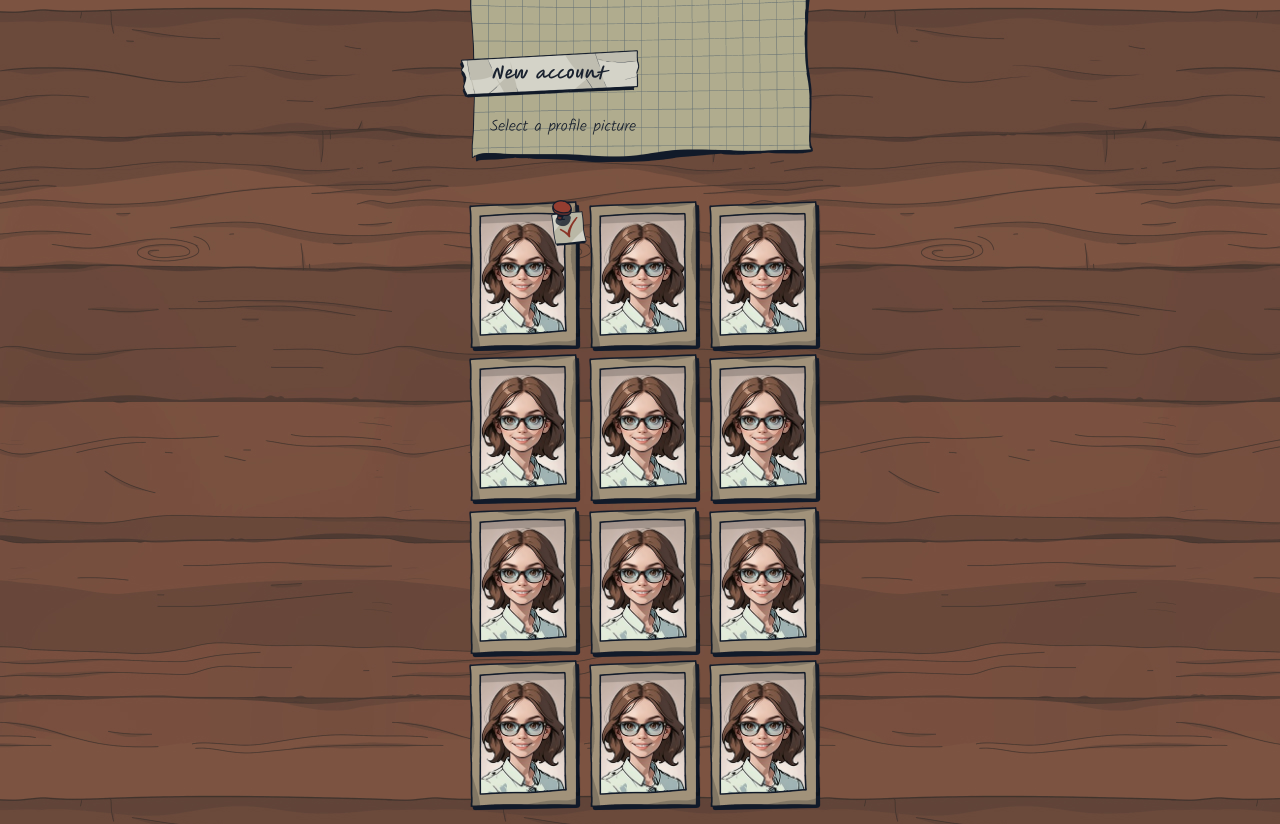
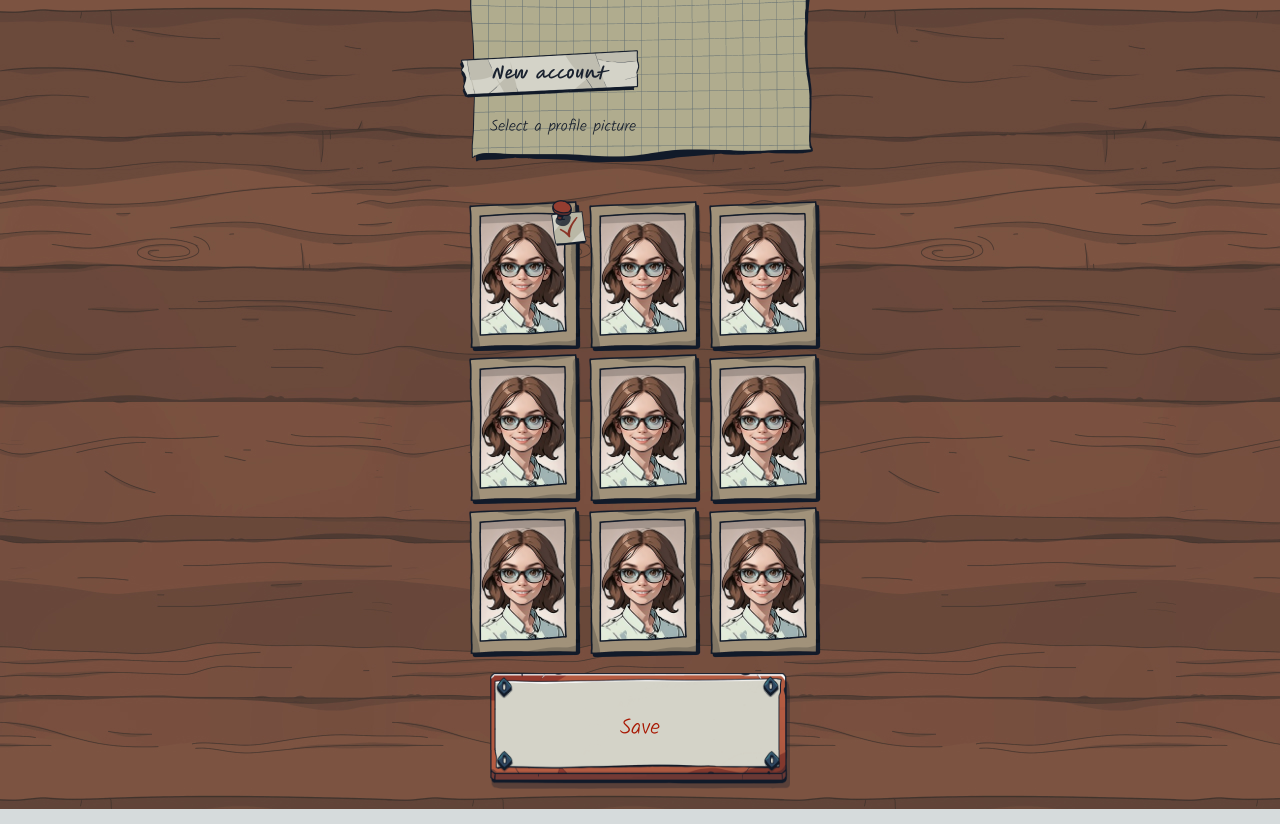
Before and after one commit to AurimasGaidys/larp-game-management-system, a Next.js app: page /signup/profile-select in a window 1280 px wide. Shown: the top 824 px of the page. Built offline with nearby package versions, Linux system fonts and the light colour scheme.

Commit message:
9 items in page

```diff
--- a/app/signup/profile-select/page.tsx
+++ b/app/signup/profile-select/page.tsx
@@ -42,7 +42,7 @@ export default function Page() {
             </div>
           );
         })}
-        {leads.map((lead) => {
+        {leads.slice(0, 3).map((lead) => {
           return (
             <div className="relative">
               <div className="absolute top-[13px] left-[20px] bg-no-repeat bg-center w-[85px] h-[124px] bg-[url('/256.jpeg')] bg-cover z-20"></div>
```
